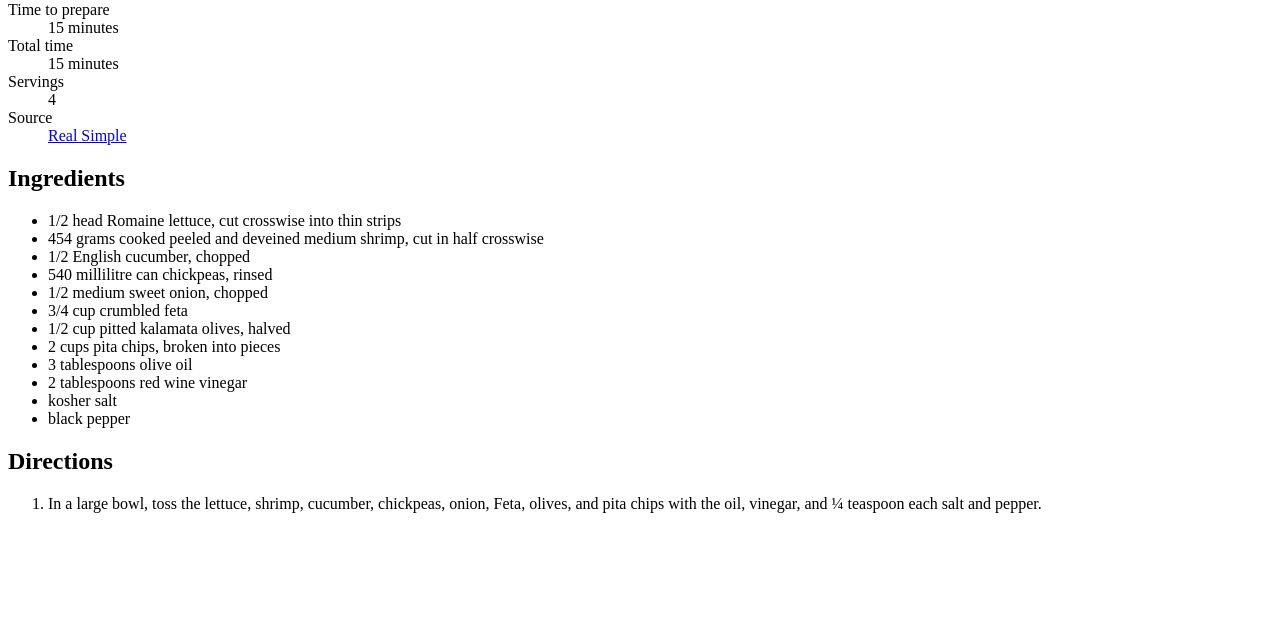
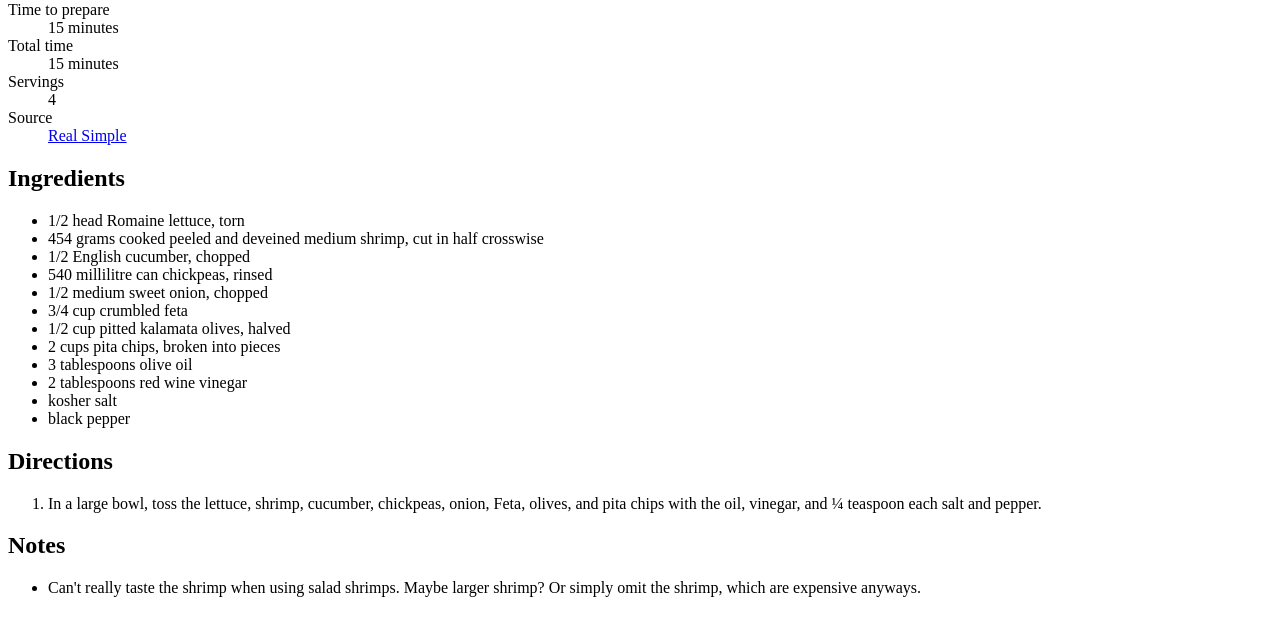
Before and after one commit to thomasgohard/recipes, a plain HTML site: page mediterranean-shrimp-salad.html in a window 1280 px wide. Shown: the part 79-714 px from the top of the page. Drawn offline with Linux system fonts and the light colour scheme.

Commit message:
Added notes to mediterranean shrimp salad.

```diff
--- a/mediterranean-shrimp-salad.html
+++ b/mediterranean-shrimp-salad.html
@@ -25,7 +25,7 @@
 			<section>
 				<h2>Ingredients</h2>
 				<ul>
-					<li>1/2 head Romaine lettuce, cut crosswise into thin strips</li>
+					<li>1/2 head Romaine lettuce, torn</li>
 					<li>454 grams cooked peeled and deveined medium shrimp, cut in half crosswise</li>
 					<li>1/2 English cucumber, chopped</li>
 					<li>540 millilitre can chickpeas, rinsed</li>
@@ -46,6 +46,13 @@
 					<li>In a large bowl, toss the lettuce, shrimp, cucumber, chickpeas, onion, Feta, olives, and pita chips with the oil, vinegar, and ¼ teaspoon each salt and pepper.</li>
 				</ol>
 			</section>
+
+			<section>
+				<h2>Notes</h2>
+				<ul>
+					<li>Can't really taste the shrimp when using salad shrimps. Maybe larger shrimp? Or simply omit the shrimp, which are expensive anyways.</li>
+				</ul>
+			</section>
 		</main>
 	</body>
 </html>
```
